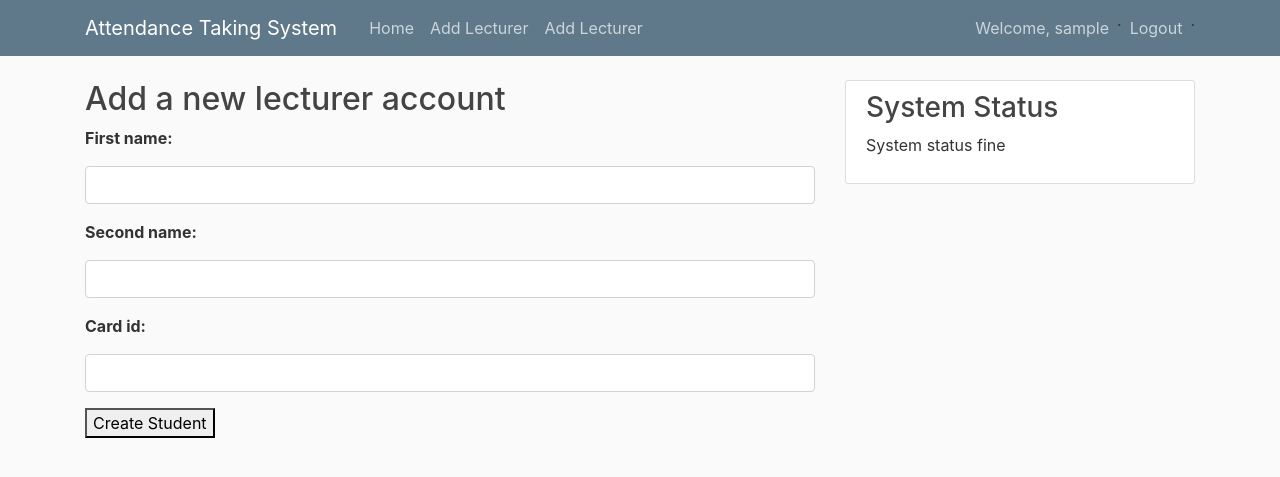
After one commit to OlafSzmidt/attendance-arduino, a Django app: page /addStudentAndCard/ in a window 1280 px wide. The commit adds this page. Shown: the top 477 px of the page. Run offline with Django 3.2, Linux system fonts and the light colour scheme; the visitor is signed in with stand-in values (Sample User, id 1); some libraries are stand-ins or nearby versions.

Commit message:
Add a student page for sysadmins

```diff
--- a/requests/forms.py
+++ b/requests/forms.py
@@ -1,5 +1,5 @@
 from django import forms
-from .models import Lecturer, Course
+from .models import Lecturer, Course, Student, NFCCard
 
 class ScanCardValidationForm(forms.Form):
     card_id = forms.IntegerField()
@@ -41,5 +41,20 @@
         }
 
     courses_to_lead = forms.ModelMultipleChoiceField(widget=forms.CheckboxSelectMultiple, queryset=Course.objects.all())
-    # first_name =  forms.CharField(max_length=30)
-    # surname =  forms.CharField(max_length=30)
+
+class AddANewStudentForm(forms.ModelForm):
+    class Meta:
+        model = Student
+        fields = ['first_name', 'second_name']
+        widgets = {
+                'first_name': forms.TextInput(attrs={'class': 'form-control'}),
+                'second_name': forms.TextInput(attrs={'class': 'form-control'}),
+        }
+
+class AddANFCCardForm(forms.ModelForm):
+    class Meta:
+        model = NFCCard
+        fields = ['card_id']
+        widgets = {
+                'card_id': forms.NumberInput(attrs={'class': 'form-control'}),
+        }
--- a/requests/models.py
+++ b/requests/models.py
@@ -5,6 +5,9 @@
 
 class Person(models.Model):
     '''Abstract model to be inherited by Student or Lecturer'''
+    class Meta:
+        unique_together = ["first_name", "second_name"]
+
     first_name = models.CharField(max_length=30,
                                   validators=[
                                     RegexValidator(
@@ -67,7 +70,7 @@
 class NFCCard(models.Model):
     '''An NFC card which is being scanned by the arduino and is connected to a
     single student'''
-    card_id = models.IntegerField()
+    card_id = models.IntegerField(null=False, unique=True)
     student = models.OneToOneField(Student, null=True, on_delete=models.SET_NULL)
 
     def __str__(self):
--- /dev/null
+++ b/requests/templates/requests/add_students_and_cards.html
@@ -0,0 +1,21 @@
+{% extends "requests/base.html" %}
+
+{% block content %}
+  <h2>Add a new lecturer account</h2>
+  <form method="post">
+    {% csrf_token %}
+    {% for field in student_form %}
+      <div class="form-group">
+        <label for={{field.id_for_label}}><b>{{ field.label_tag }} </b></label>
+        {{ field }}
+      </div>
+    {% endfor %}
+    {% for field in nfc_form %}
+      <div class="form-group">
+        <label for={{field.id_for_label}}><b>{{ field.label_tag }} </b></label>
+        {{ field }}
+      </div>
+    {% endfor %}
+    <button type="submit">Create Student</button>
+  </form>
+{% endblock content %}
--- /dev/null
+++ b/requests/templates/requests/addedStudentSuccess.html
@@ -0,0 +1,5 @@
+{% extends "requests/base.html" %}
+
+{% block content %}
+  You succesfully submitted a student to the system and combined the account with a NFC card id.
+{% endblock content %}
--- a/requests/templates/requests/base.html
+++ b/requests/templates/requests/base.html
@@ -27,7 +27,12 @@
         <div class="collapse navbar-collapse" id="navbarToggle">
           <div class="navbar-nav mr-auto">
             <a class="nav-item nav-link" href="{% url 'homePage' %}">Home</a>
-            <a class="nav-item nav-link" href="{% url 'myCourses' %}">Courses</a>
+            {% if user.is_staff %}
+              <a class="nav-item nav-link" href="{% url 'addLecturer' %}">Add Lecturer</a>
+              <a class="nav-item nav-link" href="{% url 'addStudentAndCard' %}">Add Lecturer</a>
+            {% else %}
+              <a class="nav-item nav-link" href="{% url 'myCourses' %}">Courses</a>
+            {% endif %}
           </div>
           <!-- Navbar Right Side -->
           <div class="navbar-nav">
--- /dev/null
+++ b/requests/templates/requests/single_event.html
@@ -0,0 +1,5 @@
+{% extends "requests/base.html" %}
+
+{% block content %}
+  Some text
+{% endblock content %}
--- a/requests/urls.py
+++ b/requests/urls.py
@@ -1,7 +1,7 @@
 # pages/urls.py
 from django.urls import path, include
 from django.views.generic import TemplateView
-from .views import cardScanView, homePageView, myCoursesView, addLecturerStaffView, viewCourseView
+from .views import cardScanView, homePageView, myCoursesView, addLecturerStaffView, viewCourseView, viewEventView, addStudentAndCardView
 
 urlpatterns = [
     path('', homePageView, name='homePage'),
@@ -9,6 +9,9 @@
     path('myCourses/', myCoursesView, name='myCourses'),
     path('accounts/', include('django.contrib.auth.urls')),
     path('addLecturer/', addLecturerStaffView, name='addLecturer'),
+    path('addStudentAndCard/', addStudentAndCardView, name='addStudentAndCard'),
     path('viewCourse/<str:course_title>/', viewCourseView, name='viewCourse'),
-    path('addedLecturerSuccess/', TemplateView.as_view(template_name='requests/addedLecturerSuccess.html'), name='addedLecturerSuccess')
+    path('viewEvent/<int:event_id>/', viewEventView, name='viewEvent'),
+    path('addedLecturerSuccess/', TemplateView.as_view(template_name='requests/addedLecturerSuccess.html'), name='addedLecturerSuccess'),
+    path('addedStudentSuccess/', TemplateView.as_view(template_name='requests/addedStudentSuccess.html'), name='addedStudentSuccess'),
 ]
--- a/requests/views.py
+++ b/requests/views.py
@@ -5,7 +5,7 @@
 from django.contrib.admin.views.decorators import staff_member_required
 from django.contrib.auth.models import User
 from django.contrib.auth.decorators import login_required
-from requests.forms import ScanCardValidationForm, AddANewLecturerForm
+from requests.forms import ScanCardValidationForm, AddANewLecturerForm, AddANewStudentForm, AddANFCCardForm
 from requests.models import Student, Lecturer, NFCCard, Event, Attendance, Course
 from requests.helpers import generate_random_username
 
@@ -14,6 +14,25 @@
 
 def homePageView(request):
     return render(request, 'requests/home.html')
+
+@staff_member_required
+def addStudentAndCardView(request):
+    if request.method == 'POST':
+        # Form submitted
+        student_form = AddANewStudentForm(request.POST)
+        nfc_form = AddANFCCardForm(request.POST)
+
+        if student_form.is_valid() and nfc_form.is_valid():
+            student = Student.objects.create(first_name=student_form.cleaned_data['first_name'],
+                                             second_name=student_form.cleaned_data['second_name'])
+            nfc_card = NFCCard.objects.create(card_id=nfc_form.cleaned_data['card_id'],
+                                              student=student)
+
+            return HttpResponseRedirect('/addedStudentSuccess/')
+        else:
+            return HttpResponse('Incorrect data submitted!')
+
+    return render(request, 'requests/add_students_and_cards.html', {'student_form': AddANewStudentForm, 'nfc_form': AddANFCCardForm})
 
 @staff_member_required
 def addLecturerStaffView(request):
@@ -70,17 +89,12 @@
         logger.info(f'Student found! The name is {student.first_name} {student.second_name}')
 
         # Get all courses student is enrolled in
-        # TODO: do some checks here if student courses is empty
         student_courses = Course.objects.filter(students=student)
         logger.info(f'Student courses found: {student_courses}')
 
         # Find the event that the student is enrolling for
-        # TODO: find some grace periods after and before. What if a lecture is straight after?
-        # TODO: Filter student events based on start_time, end_time and current time as well as student courses above
-        # TODO: check for no events returned? check if more than 1, return error, log it
         student_event = Event.objects.filter(course__in=student_courses)
 
-        # TODO: now use the Attendance model to mark the student's event and student as present.
         # Mark attendance and create an object
         attendance = Attendance.objects.create(student=student, event=student_event.first(), attended=True)
 
@@ -94,4 +108,10 @@
 @login_required
 def viewCourseView(request, course_title):
     course = Course.objects.filter(title=course_title).first()
-    return render(request, 'requests/single_course.html', {'course': course, 'lecture_halls': course.lectures.all(), 'lab_halls': course.labs.all()})
+    events = Event.objects.filter(course=course)
+    return render(request, 'requests/single_course.html', {'course': course, 'lecture_halls': course.lectures.all(), 'lab_halls': course.labs.all(), 'events': events})
+
+@login_required
+def viewEventView(request, event_id):
+    event = Event.objects.filter(id=event_id).first()
+    return render(request, 'requests/single_event.html', {'event': event})
```
Also changed, not shown: requests/templates/requests/single_course.html (+8 -1 lines), requests/migrations/0010_auto_20181205_2310.py (added).
